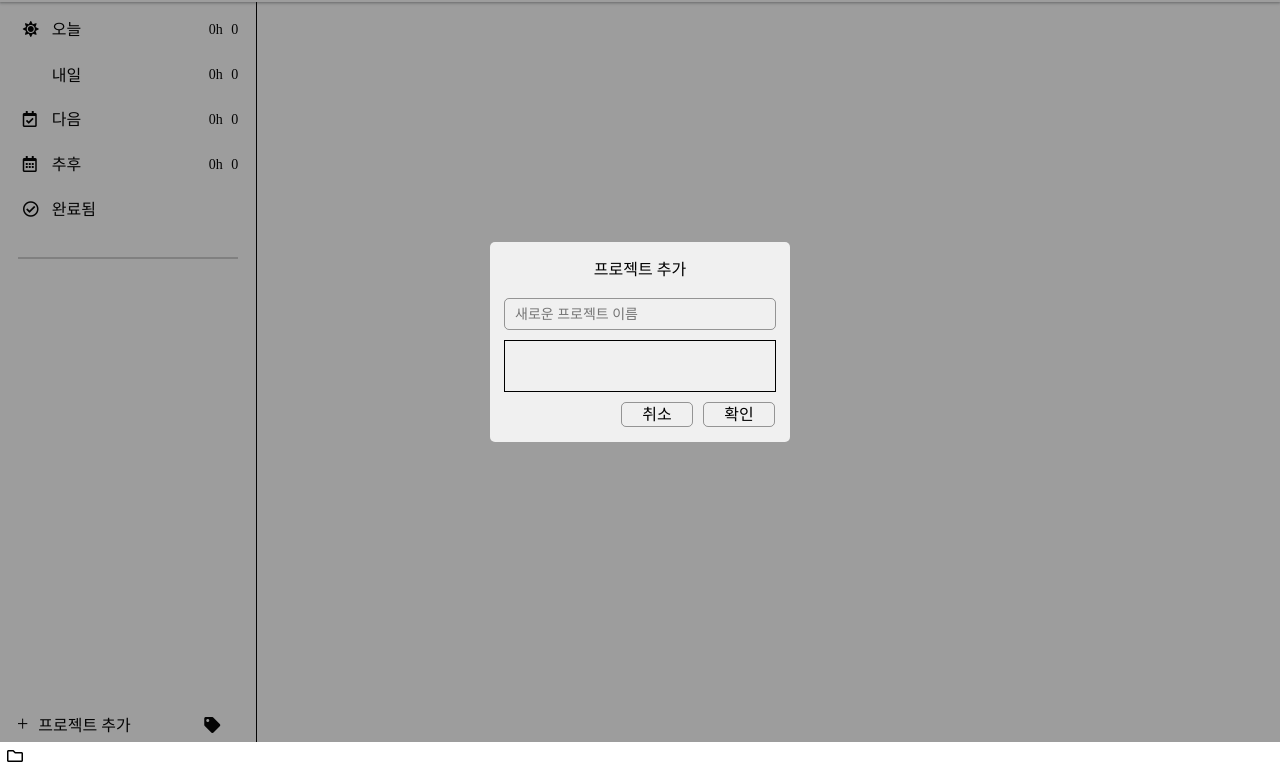
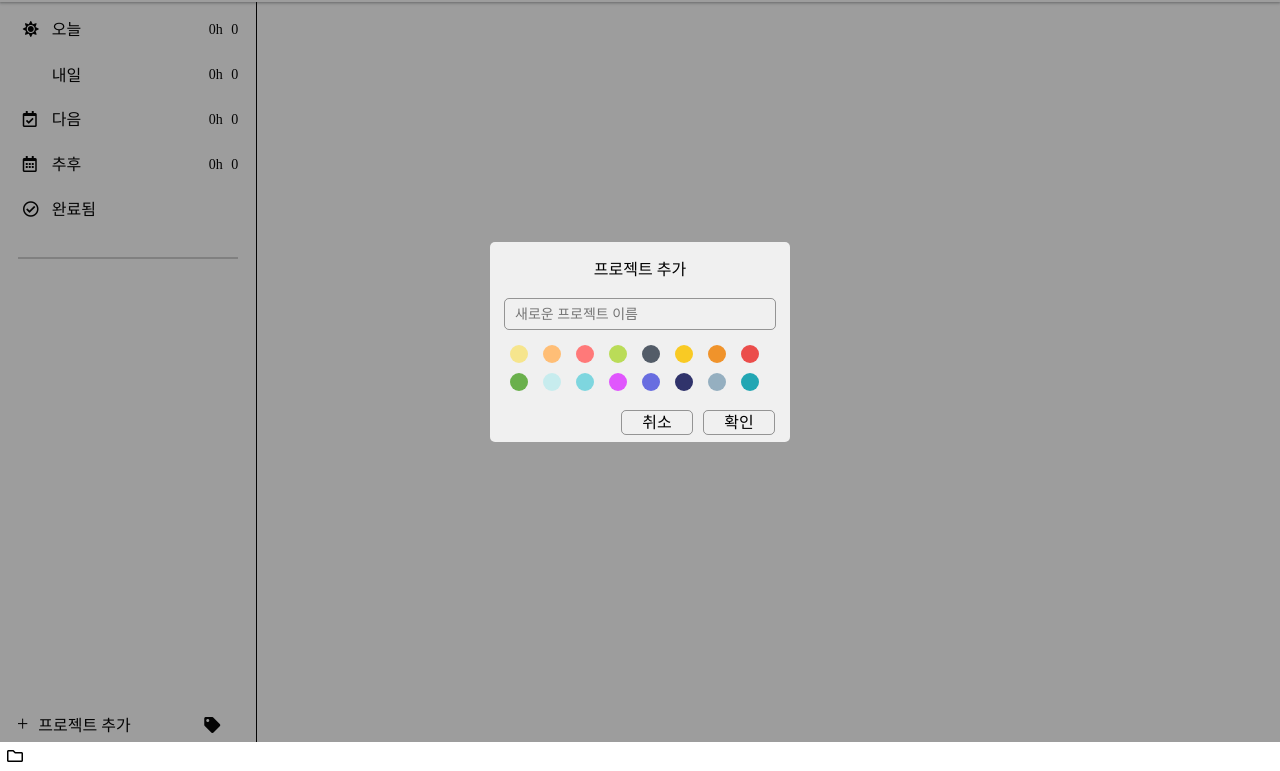
Before and after one commit to peacemaker474/study_Challenge, a plain HTML site: page index.html in a window 1280 px wide. Both pictures are taken after a click on the button "프로젝트 추가". Shown: the part 58-829 px from the top of the page. Drawn offline with Linux system fonts and the light colour scheme; some icons are missing.

Commit message:
2021.07.06
색상 추가 및 HTML 색상 편집부분 추가

```diff
--- /dev/null
+++ b/css/Control.css
@@ -0,0 +1,78 @@
+.painting,
+.edit_painting{
+    display:grid;
+    grid-template-columns: repeat(auto-fill, 28px);
+    grid-template-rows: repeat(auto-fill, 28px);
+    grid-column-gap: 5px;
+}
+.controls_color,
+.edit_controls_color{
+    background-color: blue;
+    border-radius: 50%;
+    margin: 5px;
+}
+
+.controls_color:first-child ,
+.edit_controls_color:first-child {
+    background-color: #f6e58d;
+}
+.controls_color:nth-child(2),
+.edit_controls_color:nth-child(2) {
+    background-color: #ffbe76;
+}
+.controls_color:nth-child(3),
+.edit_controls_color:nth-child(3) {
+    background-color: #ff7979;
+}
+.controls_color:nth-child(4),
+.edit_controls_color:nth-child(4) {
+    background-color: #badc58;
+}
+.controls_color:nth-child(5),
+.edit_controls_color:nth-child(5) {
+    background-color: #535c68;
+}
+.controls_color:nth-child(6),
+.edit_controls_color:nth-child(6) {
+    background-color: #f9ca24;
+}
+.controls_color:nth-child(7),
+.edit_controls_color:nth-child(7) {
+    background-color: #f0932b;
+}
+.controls_color:nth-child(8),
+.edit_controls_color:nth-child(8) {
+    background-color: #eb4d4b;
+}
+.controls_color:nth-child(9),
+.edit_controls_color:nth-child(9) {
+    background-color: #6ab04c;
+}
+.controls_color:nth-child(10),
+.edit_controls_color:nth-child(10) {
+    background-color: #c7ecee;
+}
+.controls_color:nth-child(11),
+.edit_controls_color:nth-child(11) {
+    background-color: #7ed6df;
+}
+.controls_color:nth-child(12),
+.edit_controls_color:nth-child(12) {
+    background-color: #e056fd;
+}
+.controls_color:nth-child(13),
+.edit_controls_color:nth-child(13) {
+    background-color: #686de0;
+}
+.controls_color:nth-child(14),
+.edit_controls_color:nth-child(14) {
+    background-color: #30336b;
+}
+.controls_color:nth-child(15),
+.edit_controls_color:nth-child(15) {
+    background-color: #95afc0;
+}
+.controls_color:last-child,
+.edit_controls_color:last-child {
+    background-color: #22a6b3;
+}
--- a/css/Modal.css
+++ b/css/Modal.css
@@ -198,9 +198,8 @@
 
 .painting,
 .edit_painting{
-    border: 1px solid black;
     width: 90%;
-    height: 50px;
+    height: 60px;
     margin: 10px 0;
 }
 .project_btn,
--- a/css/Project.css
+++ b/css/Project.css
@@ -63,7 +63,6 @@
 .bgcolor{
     width:10px;
     height:10px;
-    background-color: coral;
     border-radius: 100%;
     margin: 0 10px;
     position: absolute;
--- a/css/main.css
+++ b/css/main.css
@@ -1,6 +1,7 @@
 @import url("reset.css");
 @import url("Modal.css");
 @import url("Project.css");
+@import url("Control.css");
 
 body{
     width: 100vw;
--- a/index.html
+++ b/index.html
@@ -167,7 +167,24 @@
                 <div class="project_content">
                     <h4>프로젝트 추가</h4>
                     <input type="text" placeholder="새로운 프로젝트 이름" class="projectInput"/>
-                    <div class="painting"></div>
+                    <div class="painting">
+                        <div class="controls_color"></div>
+                        <div class="controls_color"></div>
+                        <div class="controls_color"></div>
+                        <div class="controls_color"></div>
+                        <div class="controls_color"></div>
+                        <div class="controls_color"></div>
+                        <div class="controls_color"></div>
+                        <div class="controls_color"></div>
+                        <div class="controls_color"></div>
+                        <div class="controls_color"></div>
+                        <div class="controls_color"></div>
+                        <div class="controls_color"></div>
+                        <div class="controls_color"></div>
+                        <div class="controls_color"></div>
+                        <div class="controls_color"></div>
+                        <div class="controls_color"></div>
+                    </div>
                     <div class="project_btn">
                         <button class="clear_btn">취소</button>
                         <button class="confirm_btn">확인</button>
@@ -181,7 +198,24 @@
                 <div class="edit_content">
                     <h4>프로젝트 편집</h4>
                     <input type="text" class="editInput"/>
-                    <div class="edit_painting"></div>
+                    <div class="edit_painting">
+                        <div class="edit_controls_color"></div>
+                        <div class="edit_controls_color"></div>
+                        <div class="edit_controls_color"></div>
+                        <div class="edit_controls_color"></div>
+                        <div class="edit_controls_color"></div>
+                        <div class="edit_controls_color"></div>
+                        <div class="edit_controls_color"></div>
+                        <div class="edit_controls_color"></div>
+                        <div class="edit_controls_color"></div>
+                        <div class="edit_controls_color"></div>
+                        <div class="edit_controls_color"></div>
+                        <div class="edit_controls_color"></div>
+                        <div class="edit_controls_color"></div>
+                        <div class="edit_controls_color"></div>
+                        <div class="edit_controls_color"></div>
+                        <div class="edit_controls_color"></div>
+                    </div>
                     <form class="edit_btn">
                         <button class="edit_clear_btn">취소</button>
                         <button class="edit_confirm_btn">확인</button>
--- a/js/AddProject.js
+++ b/js/AddProject.js
@@ -1,8 +1,10 @@
 const confirm = document.querySelector(".confirm_btn");
 const writeBtn = document.querySelector(".projectInput");
 const projectLists = document.querySelector(".projectLists");
+const cotrolbg = document.querySelectorAll(".controls_color");
 
 const PROJECT_NAME = "Project"
+let COLOR = "";
 
 const projectList = [];
 
@@ -10,7 +12,11 @@ const saveLocalProject = () => {
     localStorage.setItem(PROJECT_NAME, JSON.stringify(projectList));
 }
 
-const paintProject = (text) => {
+const handleControlColor = (event) => {
+    const bgColors = window.getComputedStyle(event.target).backgroundColor;
+    COLOR = bgColors;
+}
+const paintProject = (text, color = COLOR) => {
     const lists = document.createElement('li');
     const pjName = document.createElement('span');
     const pjIcon = document.createElement("div");
@@ -18,12 +24,18 @@ const paintProject = (text) => {
     const timeDiv = document.createElement('div');
     const hours = document.createElement('span');
     const timeNum = document.createElement('span');
+    let newColor;
 
     const newId = projectList.length + 1;
+
+    if(color !== ""){
+        newColor = color;
+    }
 
     lists.className = "projectList";
     lists.id = newId;
     pjIcon.className = "bgcolor"
+    pjIcon.style.backgroundColor = color;
     lists.prepend(pjIcon);
     lists.appendChild(pjName);
     pjName.textContent = text;
@@ -37,7 +49,7 @@ const paintProject = (text) => {
 
     projectLists.appendChild(lists);
 
-    const projectObj = {id: newId, text};
+    const projectObj = {id: newId, text, color: newColor};
     projectList.push(projectObj)
     saveLocalProject();
 }
@@ -46,7 +58,7 @@ const handleConfirmProject = () => {
     projectModal.classList.add("project_showing");
     const currentValue = writeBtn.value;
     if(currentValue !== ""){
-        paintProject(currentValue);
+        paintProject(currentValue, COLOR);
         writeBtn.value = "";
     }
 }
@@ -55,12 +67,13 @@ const loadedProject = () => {
     const getProject = localStorage.getItem(PROJECT_NAME);
     if(getProject !== null) {
         const parseP = JSON.parse(getProject);
-        parseP.forEach(project => paintProject(project.text))
+        parseP.forEach(project => paintProject(project.text, project.color))
     }
 }
 
 function showProject () {
     loadedProject();
+    Array.from(cotrolbg).forEach(item => item.addEventListener("click", handleControlColor));
     confirm.addEventListener("click", handleConfirmProject);
 }
 
--- a/js/EditModal.js
+++ b/js/EditModal.js
@@ -38,7 +38,6 @@ const handleMenu = (event) => {
     //     find[0].style.border = "1px solid red";
     // }
 
-
 }
 
 ul.addEventListener("contextmenu", handleMenu);
```
